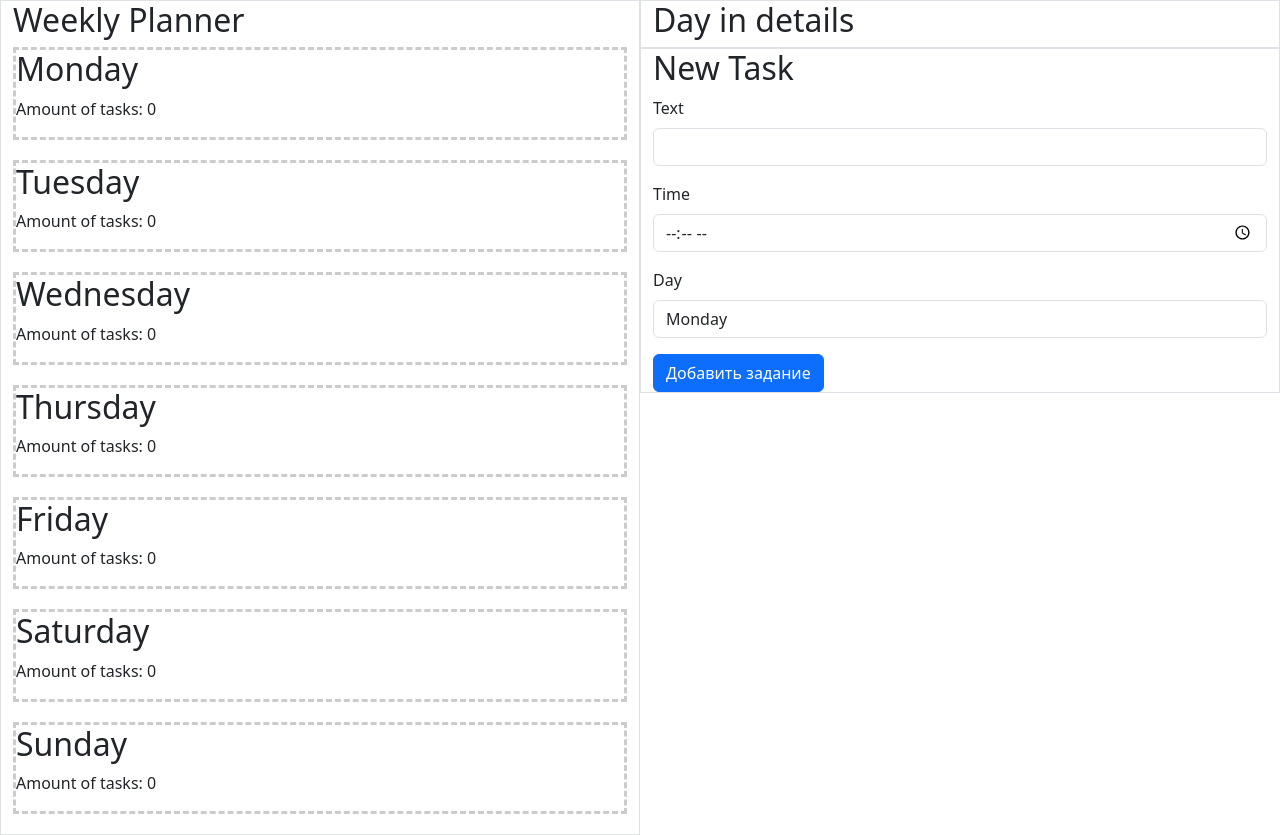
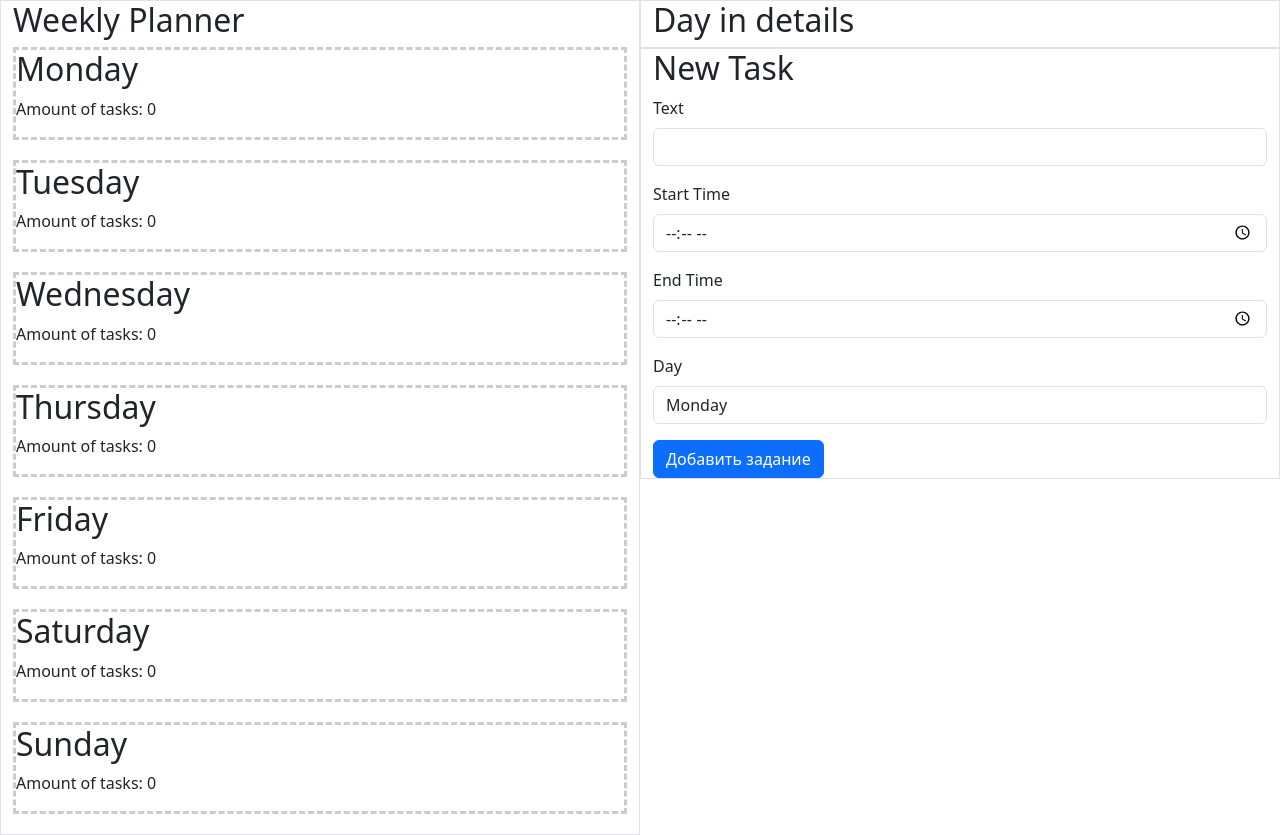
Before and after one commit to Mat203/wt_12_talalaievskiy, a React (Create React App) app: page / in a window 1280 px wide. Built offline with nearby package versions, Linux system fonts and the light colour scheme.

Commit message:
Delete tasks

```diff
--- a/src/components/NewTaskForm.js
+++ b/src/components/NewTaskForm.js
@@ -7,19 +7,22 @@ const NewTaskForm = () => {
     const days = ['Monday', 'Tuesday', 'Wednesday', 'Thursday', 'Friday', 'Saturday', 'Sunday'];
 
     const [taskText, setTaskText] = useState('');
-    const [taskTime, setTaskTime] = useState('');
+    const [startTime, setStartTime] = useState('');
+    const [endTime, setEndTime] = useState('');
     const [taskDay, setTaskDay] = useState(days[0]);
 
     const handleSubmit = (event) => {
         event.preventDefault();
         const newTask = {
             text: taskText,
-            time: taskTime,
+            startTime: startTime,
+            endTime: endTime,
             day: taskDay,
         };
         setTasks(prevTasks => [...prevTasks, newTask]);
         setTaskText('');
-        setTaskTime('');
+        setStartTime('');
+        setEndTime('');
     };
 
     return (
@@ -29,8 +32,12 @@ const NewTaskForm = () => {
                 <input type="text" className="form-control" value={taskText} onChange={(e) => setTaskText(e.target.value)} />
             </div>
             <div className="mb-3">
-                <label className="form-label">Time</label>
-                <input type="time" className="form-control" value={taskTime} onChange={(e) => setTaskTime(e.target.value)} />
+                <label className="form-label">Start Time</label>
+                <input type="time" className="form-control" value={startTime} onChange={(e) => setStartTime(e.target.value)} />
+            </div>
+            <div className="mb-3">
+                <label className="form-label">End Time</label>
+                <input type="time" className="form-control" value={endTime} onChange={(e) => setEndTime(e.target.value)} />
             </div>
             <div className="mb-3">
                 <label className="form-label">Day</label>
--- a/src/components/Task.js
+++ b/src/components/Task.js
@@ -1,10 +1,20 @@
 import React from 'react';
+import { useContext } from 'react';
+import { TasksContext } from './Week';
 
-const Task = ({ text, time }) => {
+const Task = ({ text, time, day, startTime, endTime }) => {
+    const { tasks, setTasks } = useContext(TasksContext);
+
+    const handleDelete = () => {
+        setTasks(tasks.filter(task => task.text !== text || task.time !== time || task.day !== day));
+    };
+
     return (
         <div className="task">
             <h3>{text}</h3>
-            <p>{time}</p>
+            <p>{startTime}</p>
+            <p>{endTime}</p>
+            <button onClick={handleDelete}>Delete</button>
         </div>
     );
 };
--- a/src/components/Week.js
+++ b/src/components/Week.js
@@ -1,12 +1,10 @@
-import React, { useState, useContext, createContext } from 'react';
+import React, { createContext } from 'react';
 import Day from './Day';
 
 export const SelectedDayContext = createContext();
 export const TasksContext = createContext();
 
 const Week = () => {
-    const { setSelectedDay } = useContext(SelectedDayContext);
-    const { tasks, setTasks } = useContext(TasksContext);
     const days = ['Monday', 'Tuesday', 'Wednesday', 'Thursday', 'Friday', 'Saturday', 'Sunday'];
 
     return (
```
